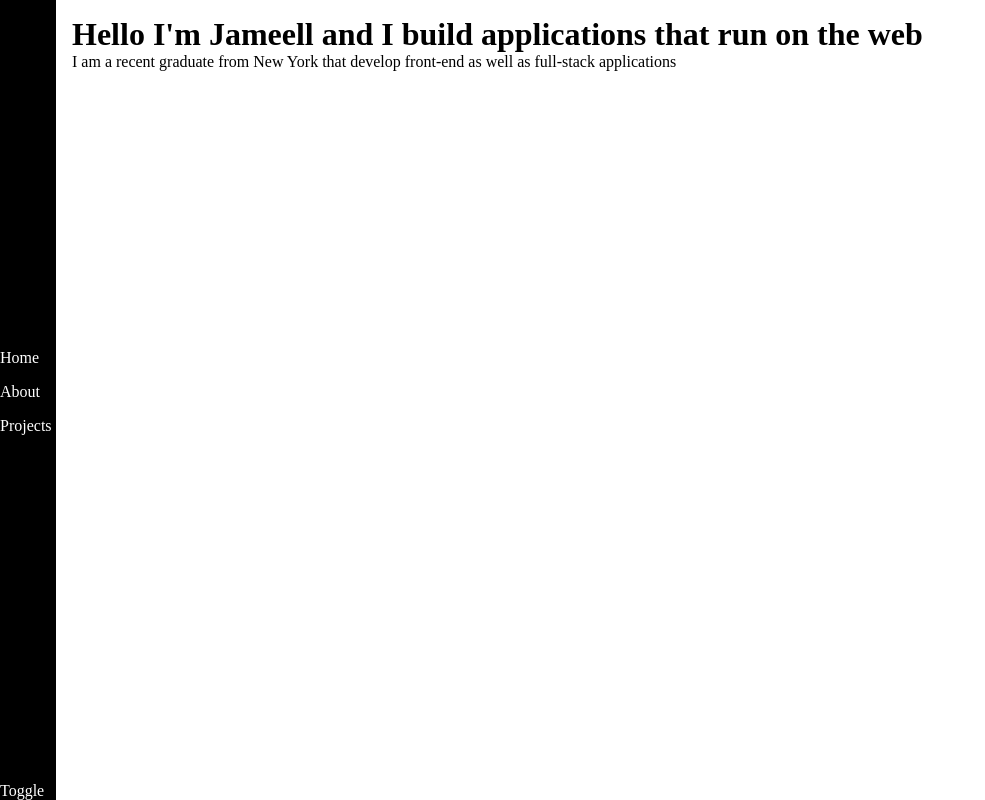
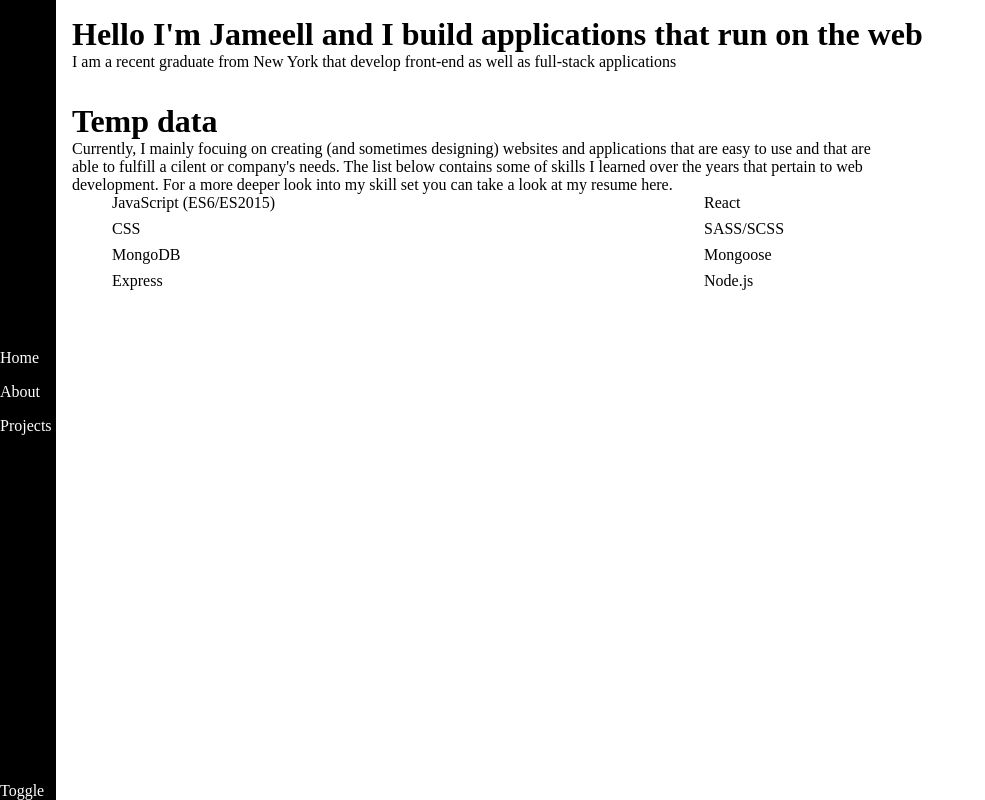
Before and after one commit to Jameell-Adjei/portfolio-website, a React (Create React App) app: page / in a window 1280 px wide. Shown: the whole page, without its empty margins (0-985 px from the left). Built offline with nearby package versions, Linux system fonts and the light colour scheme.

Commit message:
Created About components and modified styles

```diff
--- a/src/App.js
+++ b/src/App.js
@@ -2,6 +2,7 @@ import React from 'react';
 import './styles/app.scss';
 import Navbar from './components/Navbar';
 import Intro from './components/Intro';
+import About from './components/About';
 
 function App() {
   return (
@@ -10,6 +11,7 @@ function App() {
 
       <Navbar/>
       <Intro/>
+      <About/>
     </div>
   );
 }
--- /dev/null
+++ b/src/components/About.js
@@ -0,0 +1,30 @@
+import React from 'react';
+
+const About = () => {
+    return (
+        <div className='global'>
+            <h1>Temp data</h1>
+            <p className='about-desc'>
+            Currently, I mainly focuing on creating (and sometimes designing) websites
+            and applications that are easy to use and that are able to fulfill a cilent or company's needs.
+            The list below contains some of skills I learned over the years that pertain to web development.
+            For a more deeper look into my skill set you can take a look at my resume here.
+            </p>
+
+            <ul className='skill-list'>
+                <li className='skill-list__item'>JavaScript (ES6/ES2015)</li>
+                <li className='skill-list__item'>React</li>
+                <li className='skill-list__item'>CSS</li>
+                <li className='skill-list__item'>SASS/SCSS</li>
+                <li className='skill-list__item'>MongoDB</li>
+                <li className='skill-list__item'>Mongoose</li>
+                <li className='skill-list__item'>Express</li>
+                <li className='skill-list__item'>Node.js</li>
+
+
+            </ul>
+        </div>
+    )
+}
+
+export default About;
--- a/src/components/Intro.js
+++ b/src/components/Intro.js
@@ -2,8 +2,8 @@ import React from 'react'
 
 const Intro = () => {
     return (
-        <div className='intro'>
-            <h1>Hello I'm Jameell and I build applications that run on the web</h1>
+        <div className='global intro'>
+            <h1 id='intro__header'>Hello I'm Jameell and I build applications that run on the web</h1>
 
             <p> I am a recent graduate from New York that develop front-end as well as full-stack applications</p>
         </div>
--- a/src/components/Navbar.js
+++ b/src/components/Navbar.js
@@ -1,10 +1,10 @@
 import React from 'react';
-import ReactDOM from 'react-dom';
+
 
 const Navbar = () => {
     return (
         <div className='navbar'>
-            <a className='navbar__link' href="#">Home</a>
+            <a className='navbar__link' href="#intro__header">Home</a>
             <a className='navbar__link' href="#">About</a>
             <a className='navbar__link' href="#">Projects</a>
             <a className='navbar__link' href="#">Toggle</a>
--- a/src/styles/app.scss
+++ b/src/styles/app.scss
@@ -8,10 +8,11 @@ body{
     margin: 0;
 
 }
-
-.intro {
+.global {
     margin-left: 3.5rem;
     padding: 1rem;
+    // padding-top: 600rem;
+
   }
 
 .navbar {
@@ -37,3 +38,15 @@ body{
         }
     }
 }
+
+.skill-list {
+    display: grid;
+    list-style: none;
+    grid-template-columns: repeat(2 ,1fr);
+    gap: 0.5rem 2rem;
+}
+
+
+.about-desc {
+    max-width: 50rem;
+}
```
